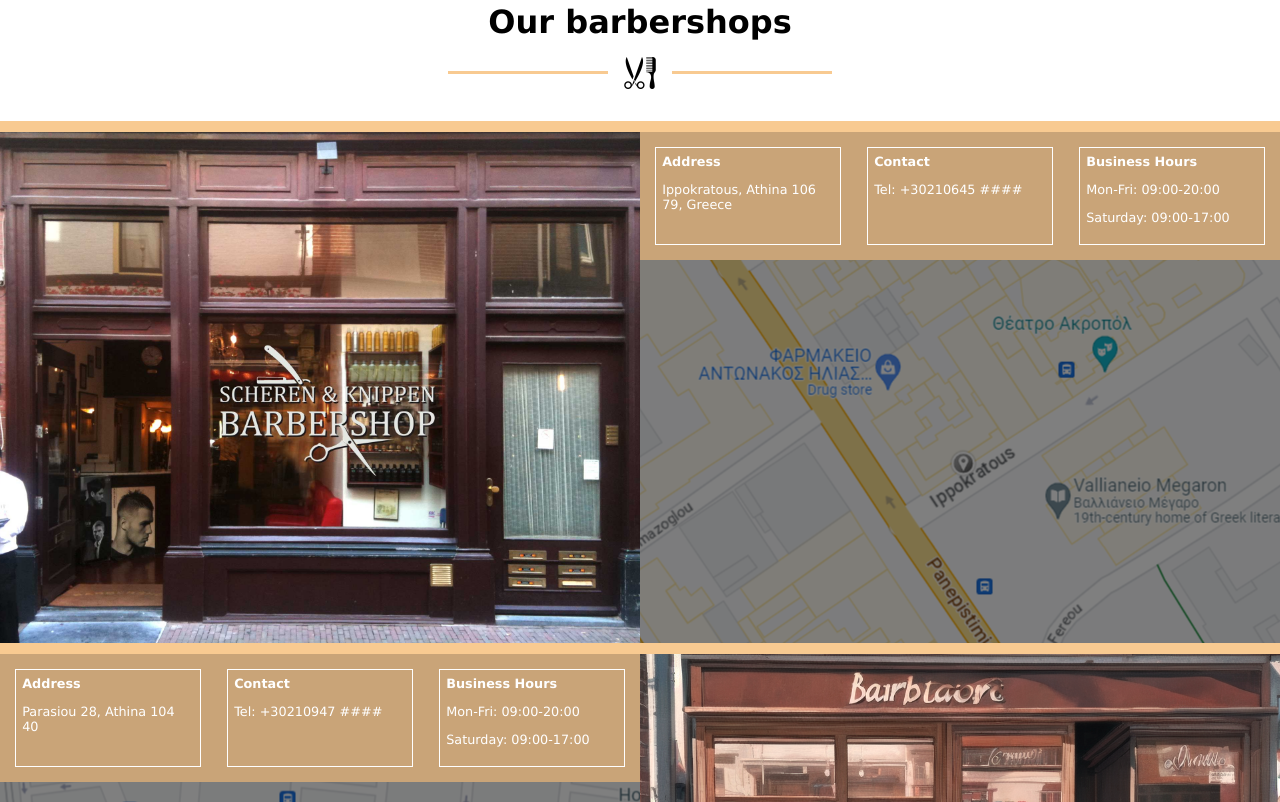
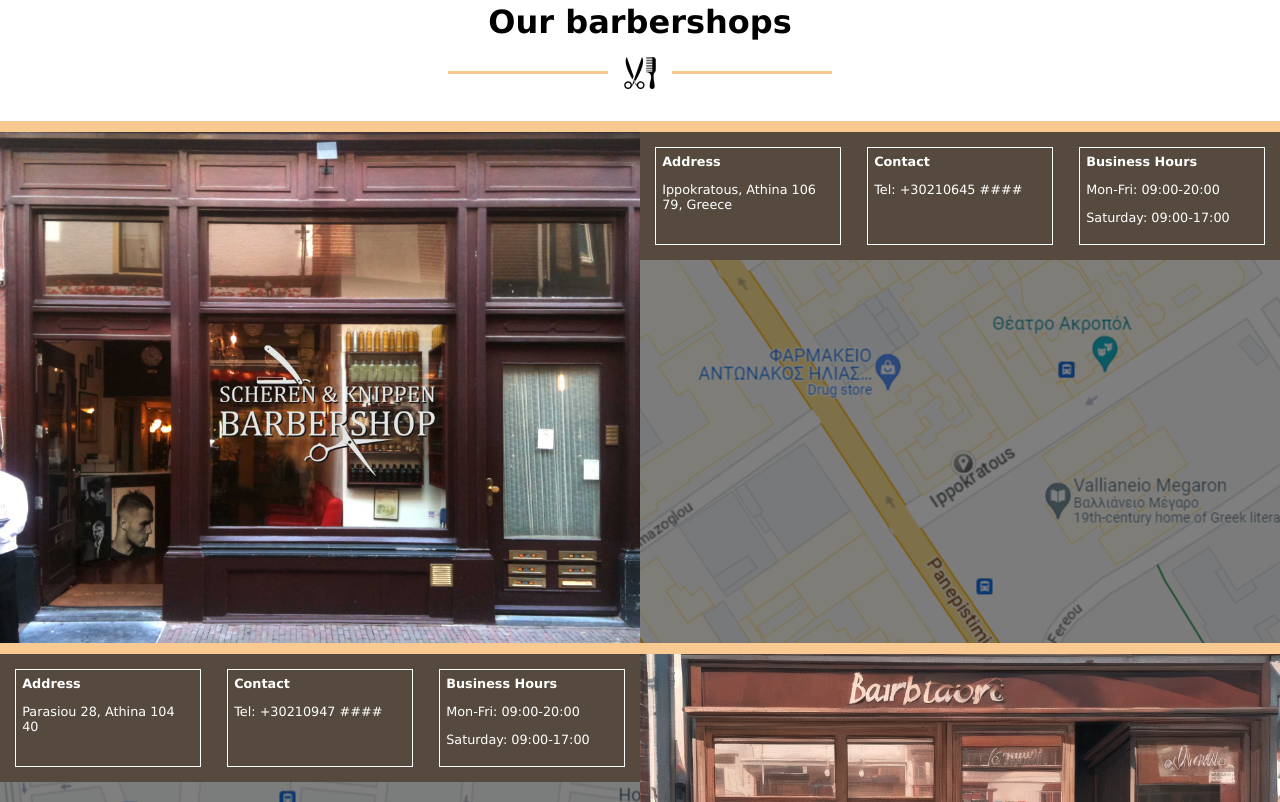
Before and after one commit to Hikyn/barbershop-project-landing, a website built with webpack: page src/index.html in a window 1280 px wide. Shown: the part 1278-2080 px from the top of the page. Built offline with nearby package versions, Linux system fonts and the light colour scheme; files whose address does not match are found by name.

Commit message:
improve contrast

```diff
--- a/src/styles.scss
+++ b/src/styles.scss
@@ -284,7 +284,7 @@ body {
 
 /* Barbershop location section */
 .barbershops {
-    background-color: $background-color-light;
+    background-color: #554a3d;
 
     display: grid;
 
@@ -320,8 +320,8 @@ body {
         }
 
         .information {
-            color: $text-color-on-dark-bg;;
-            background-color: $button-color-darker;
+            color: $text-color-on-dark-bg;
+            background-color: #554a3d;
 
             display: grid;
             grid: 1fr / repeat(3, 1fr);
```
